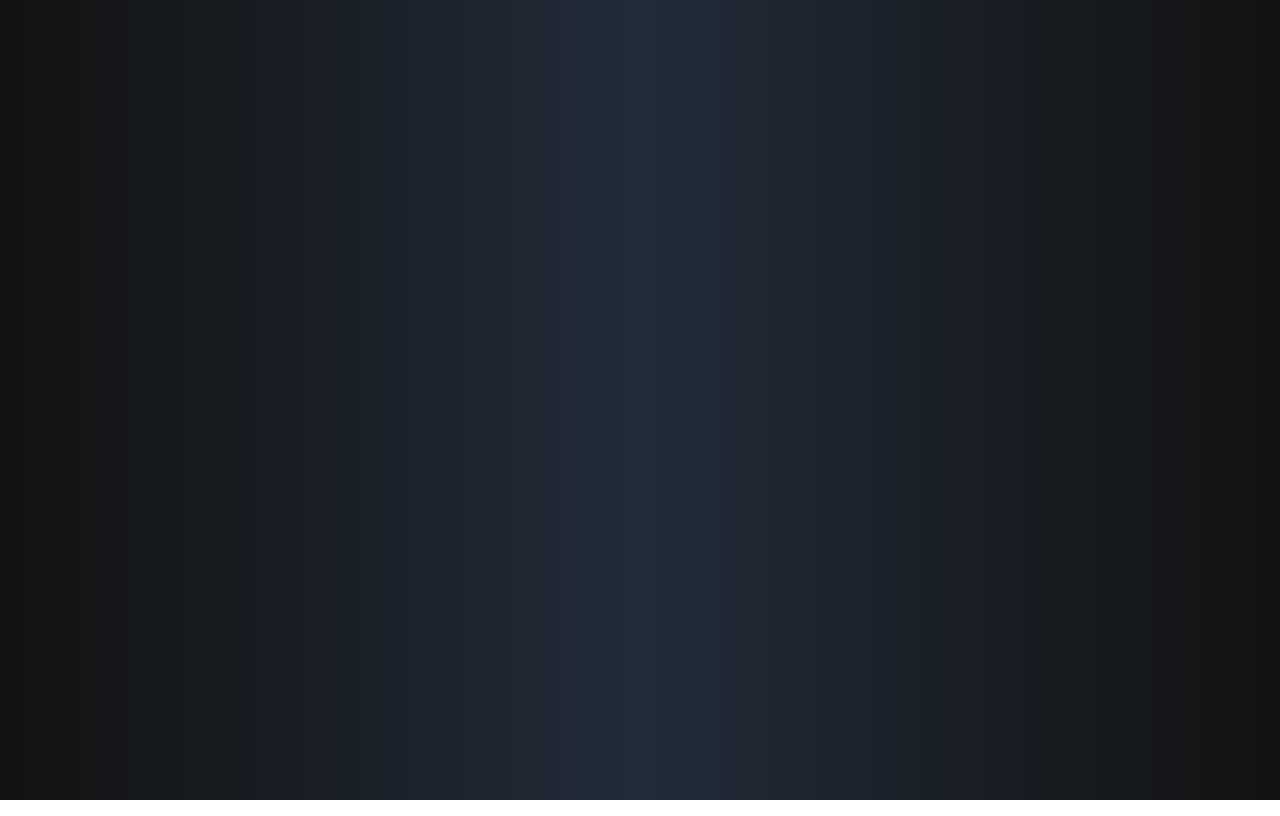
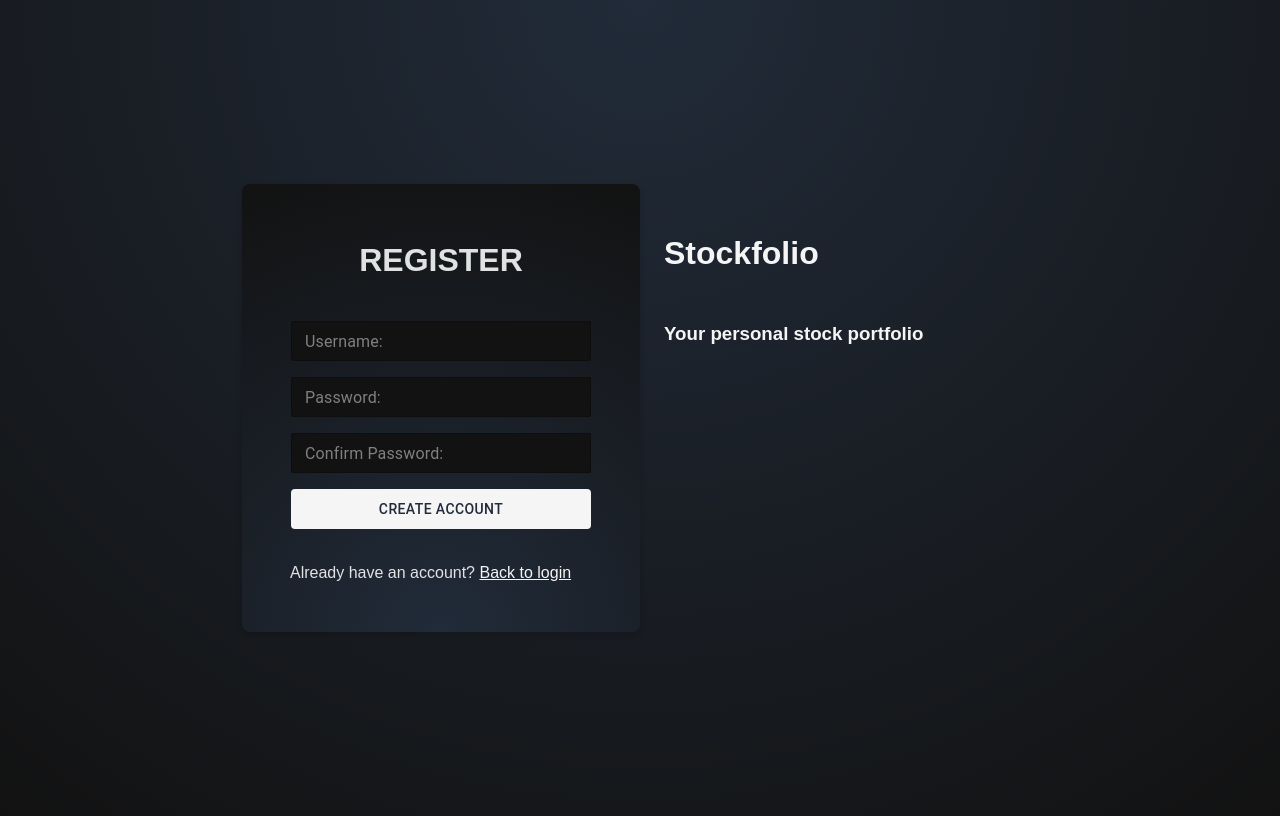
Before and after one commit to joelvkuos/Ohjelmistoprojekti2, a React app in the folder frontend/: page /register in a window 1280 px wide. Before the commit this address had no page. Built offline with nearby package versions, Linux system fonts and the light colour scheme; the HTML template or start-up script is replaced by a standard one.

Commit message:
Register sivu animaatiot

```diff
--- a/frontend/src/App.tsx
+++ b/frontend/src/App.tsx
@@ -1,11 +1,13 @@
 import { Route, Routes } from 'react-router-dom'
 import Login from './pages/Login'
+import Register from './pages/Register'
 
 function App() {
 
   return (
     <Routes>
       <Route path='/' element={<Login />} />
+      <Route path='/register' element={<Register />} />
     </Routes>
   )
 }
--- a/frontend/src/pages/Login.tsx
+++ b/frontend/src/pages/Login.tsx
@@ -13,13 +13,13 @@ export default function Login() {
                 <h3>Your personal stock portfolio</h3>
 
             </Box>
-            <Box className='loginBox2'>
+            <Box className='loginBox2 slide-left'>
                 <h1>LOGIN</h1>
                 <TextField className="textField" placeholder="Username:"></TextField>
                 <TextField className="textField" placeholder="Password:" type="password"></TextField>
                 <Button className="btn-grad1">log in</Button>
                 <Link className="link1" to="/">Forgot password?</Link>
-                <p className="pCreateAccount">Don't have an account? <Link className="link2" to="/" >Create one here</Link></p> {/*Laitoin vaan jonkun random linkin, sen voi muuttaa miten haluaa */}
+                <p className="pCreateAccount">Don't have an account? <Link className="link2" to="/register" >Create one here</Link></p> {/*Laitoin vaan jonkun random linkin, sen voi muuttaa miten haluaa */}
 
             </ Box >
         </Box>
--- /dev/null
+++ b/frontend/src/pages/Register.tsx
@@ -0,0 +1,25 @@
+import { Box, Button, TextField } from "@mui/material";
+import { Link, useNavigate } from "react-router-dom";
+import "../styles/Login.css"
+
+export default function Register() {
+    const navigate = useNavigate();
+
+    return (
+        <Box className='loginBox1 reverse'>
+            <Box className='loginBox3'>
+                <h1 className="Stockfolio">Stockfolio</h1>
+                <h3 className="info">Your personal stock portfolio</h3>
+
+            </Box>
+            <Box className='loginBox2 slide-right'>
+                <h1>REGISTER</h1>
+                <TextField className="textField" placeholder="Username:"></TextField>
+                <TextField className="textField" placeholder="Password:" type="password"></TextField>
+                <TextField className="textField" placeholder="Confirm Password:" type="password"></TextField>
+                <Button className="btn-grad1" onClick={() => navigate('/')}>create account</Button>
+                <p className="pCreateAccount">Already have an account? <Link className="link2" to="/" >Back to login</Link></p>
+            </ Box >
+        </Box>
+    )
+}
--- a/frontend/src/styles/Login.css
+++ b/frontend/src/styles/Login.css
@@ -1,11 +1,14 @@
 /* Koko Box */
 .loginBox1 {
     display: flex;
+    flex-direction: row;
     justify-content: center;
     align-items: center;
     min-height: 100vh;
+}
+
+.loginBox1.grow {
     animation: grow 1s;
-
 }
 
 @keyframes grow {
@@ -16,6 +19,43 @@
     100% {
         transform: scale(1);
     }
+}
+
+@keyframes slideInFromRight {
+    0% {
+        transform: translateX(100%);
+        opacity: 0;
+    }
+    100% {
+        transform: translateX(0);
+        opacity: 1;
+    }
+}
+
+@keyframes slideInFromLeft {
+    0% {
+        transform: translateX(-100%);
+        opacity: 0;
+    }
+    100% {
+        transform: translateX(0);
+        opacity: 1;
+    }
+}
+
+@keyframes FadeIn {
+    0% {
+        transform: translateY(20px);
+        opacity: 0;
+    }
+    100% {
+        transform: translateY(0);
+        opacity: 1;
+    }
+}
+
+.loginBox1.reverse {
+    flex-direction: row-reverse;
 }
 
 /* Log in box */
@@ -34,6 +74,14 @@
     box-shadow: 0px 3px 6px rgba(0, 0, 0, 0.16)
 }
 
+.loginBox2.slide-left {
+    animation: slideInFromLeft 0.5s ease-out;
+}
+
+.loginBox2.slide-right {
+    animation: slideInFromRight 0.5s ease-out;
+}
+
 /* Teksti Box */
 .loginBox3 {
     width: 350px;
@@ -42,6 +90,7 @@
     flex-direction: column;
     gap: 2px;
     padding: 24px;
+    animation: FadeIn 0.5s ease-out;
 }
 
 .Stockfolio {
```
